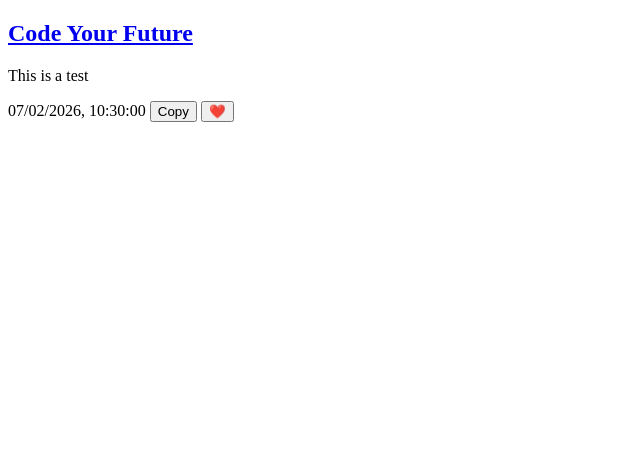
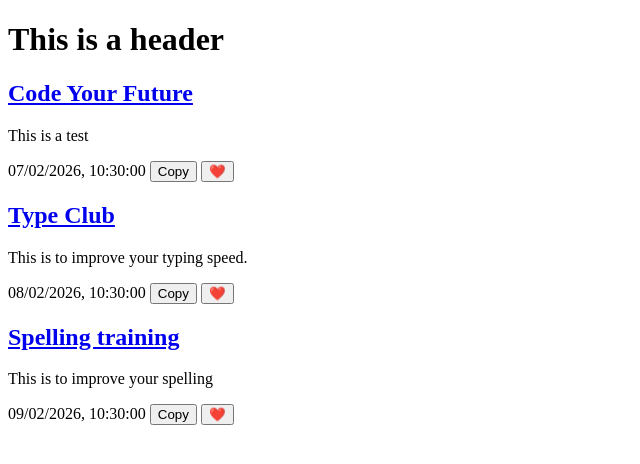
Before and after one commit to TzeMingHo/Project-shared-Bookmarks, a plain HTML site: page index.html in a window 1280 px wide. Shown: the whole page, without its empty margins (0-640 px from the left). Drawn offline with Linux system fonts and the light colour scheme.

Commit message:
render bookmark cards from static data

```diff
--- a/index.html
+++ b/index.html
@@ -7,6 +7,9 @@
     <script type="module" src="script.js"></script>
   </head>
   <body>
+    <header>
+      <h1>This is a header </h1>
+    </header>
     <main>
       <div id="root">
         <template id="bookmark-card-template">
--- a/script.js
+++ b/script.js
@@ -5,29 +5,51 @@
 // Note that when running locally, in order to open a web page which uses modules, you must serve the directory over HTTP e.g. with https://www.npmjs.com/package/http-server
 // You can't open the index.html file using a file:// URL.
 
-// this obj jest for testing
-const allBookmark = [];
-const user1 = {
-  title: "Code Your Future",
-  url: "https://codeyourfuture.io/",
-  description: "This is a test",
-  timestamp: "2026-02-07T10:30:00Z",
-  likeCounter: 0,
-  userId: 1,
-};
 
+
+
+// Ahmad
+// Here I add three bookmarks for test and render the page without adding any feature
+// this obj is just  for testing
+
+const allBookmarks = [
+  {
+    title: "Code Your Future",
+    url: "https://codeyourfuture.io/",
+    description: "This is a test",
+    timestamp: "2026-02-07T10:30:00Z",
+    likeCounter: 0,
+    bookmarkId: 1,
+  },
+  {
+    title: "Type Club",
+    url: "https://www.typingclub.com/",
+    description: "This is to improve your typing speed.",
+    timestamp: "2026-02-08T10:30:00Z",
+    likeCounter: 0,
+    bookmarkId: 2,
+  },
+  {
+    title: "Spelling training",
+    url: "https://www.spellingtraining.com/index.html",
+    description: "This is  to improve your spelling",
+    timestamp: "2026-02-09T10:30:00Z",
+    likeCounter: 0,
+    bookmarkId: 3,
+  },
+];
 import { getUserIds } from "./storage.js";
 
 window.onload = function () {
   const users = getUserIds();
-  // document.querySelector("body").innerText = `There are ${users.length} users`;
-  const cardd = bookmarkCard(user1);
+
   const rootElm =document.getElementById("root");
-  rootElm.append(cardd);
+  const bookmarks = allBookmarks.map(bookmarkCard);
+  rootElm.append(...bookmarks);
 };
 
 
-function bookmarkCard({title,url,description,timestamp,likeCounter,userId})
+function bookmarkCard({title,url,description,timestamp,likeCounter,bookmarkId})
 {
   const template = document.getElementById("bookmark-card-template");
   const card = template.content.cloneNode(true);
@@ -35,6 +57,7 @@
   link.textContent = title;
   link.href = url;
   link.target= "_blank";
+  link.rel = "noopener noreferrer";
   card.querySelector(".bookmark-description").textContent = description;
 
   const date = new Date(timestamp);   // parses the timestamp then turns it into Date object
@@ -43,27 +66,27 @@
   timeElm.dateTime = timestamp;
 
   const article = card.querySelector(".bookmark-card");
-  article.dataset.bookmarkId = userId;
+  article.dataset.bookmarkId = bookmarkId;
 
   return card;
 }
 
-const root = document.getElementById("root");
-root.addEventListener("click",handleBookmarkClick);
+// const root = document.getElementById("root");
+// root.addEventListener("click",handleBookmarkClick);
 
-function handleBookmarkClick(event){
-  const copyBtn = event.target.closest(".copy-btn");
-  if(!copyBtn) return;
-  let card =copyBtn.closest(".bookmark-card");
-  let  bookmarkId = Number(card.dataset.bookmarkId);
+// function handleBookmarkClick(event){
+//   const copyBtn = event.target.closest(".copy-btn");
+//   if(!copyBtn) return;
+//   let card =copyBtn.closest(".bookmark-card");
+//   let  bookmarkId = Number(card.dataset.bookmarkId);
 
-  // const bookmark = allBookmark.find(bk=>bk.userId ===bookmarkId)
-  //for now I have just one user so
-  const bookmark = user1;
-  navigator.clipboard.writeText(bookmark.url);
-  copyBtn.textContent = "Copied";
-  setTimeout(()=>(copyBtn.textContent = "copy"),1200);
+//   // const bookmark = allBookmark.find(bk=>bk.userId ===bookmarkId)
+//   //for now I have just one user so
+//   const bookmark = user1;
+//   navigator.clipboard.writeText(bookmark.url);
+//   copyBtn.textContent = "Copied";
+//   setTimeout(()=>(copyBtn.textContent = "copy"),1200);
 
 
 
-}
+// }
```
